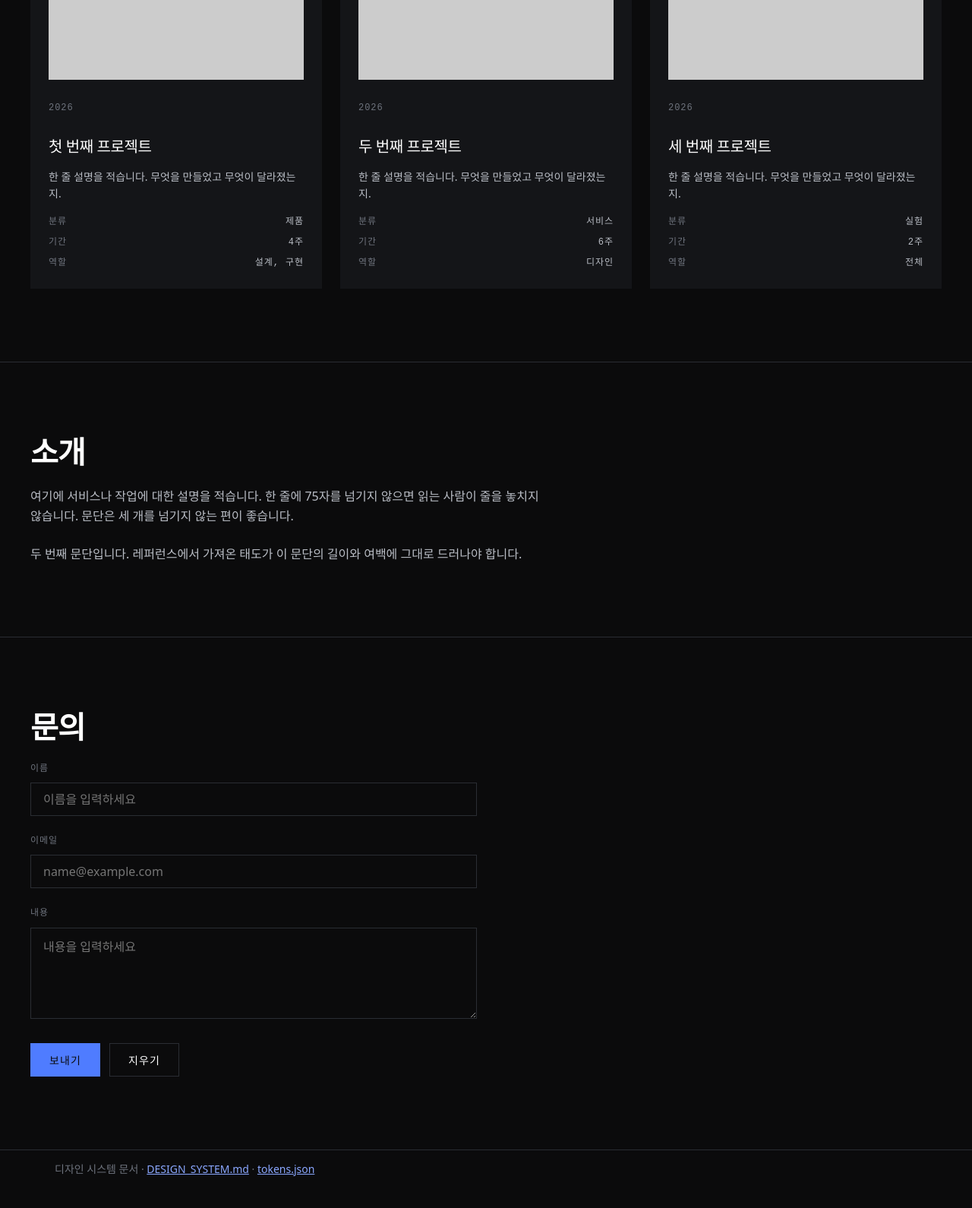
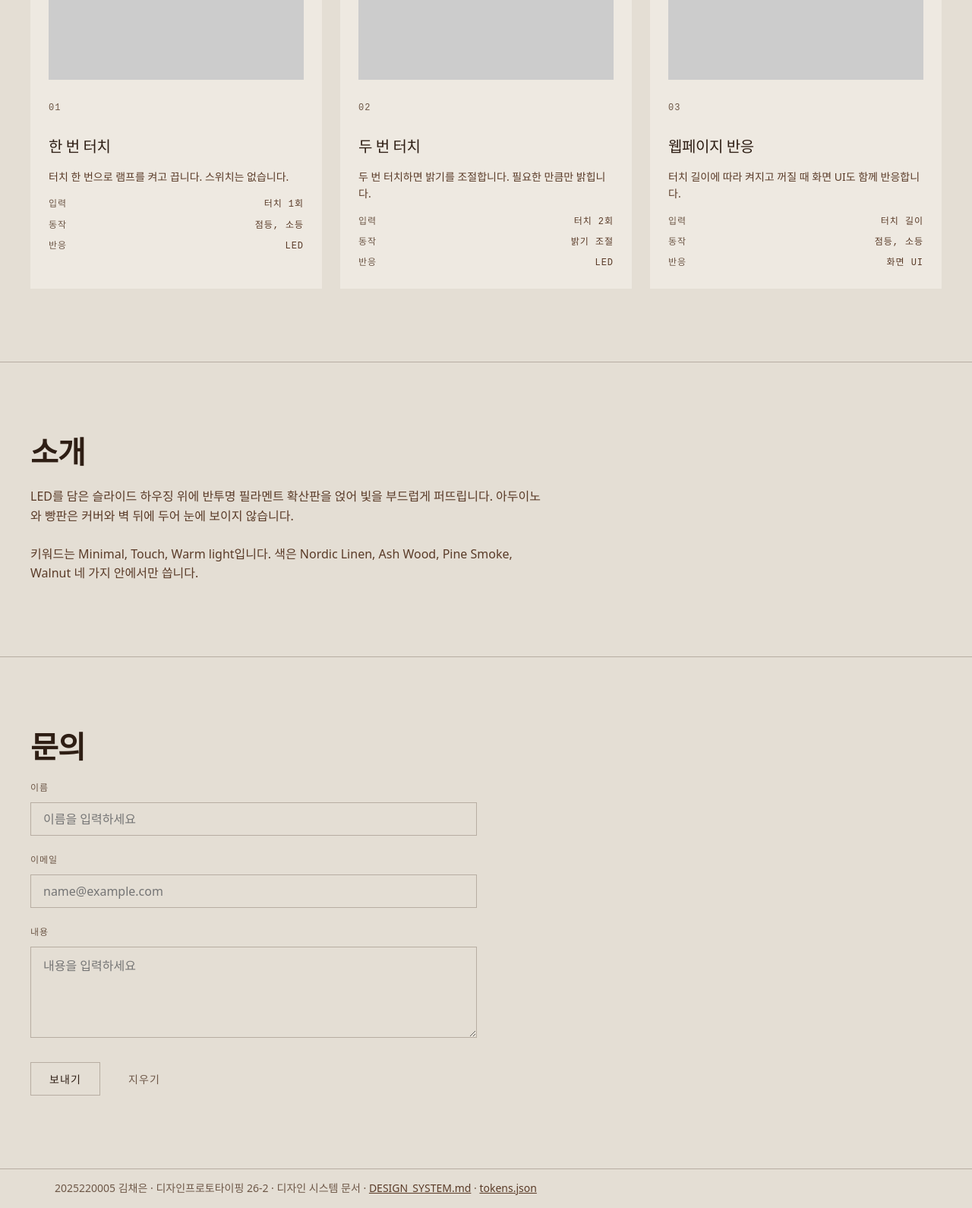
Before and after one commit to kchae236-alt/design-system, a plain HTML site: page index.html in a window 1280 px wide. Shown: the part 801-2391 px from the top of the page at 76% size. Before the commit the page ends 2365 px from the top, so only its background shows below. Drawn offline with Linux system fonts and the light colour scheme; placeholder pictures from the web are drawn by us; a web font is replaced by a local one.

Commit message:
Add files via upload

```diff
--- a/index.html
+++ b/index.html
@@ -3,17 +3,16 @@
 <head>
 <meta charset="utf-8">
 <meta name="viewport" content="width=device-width, initial-scale=1">
-<title>서비스 이름</title>
+<title>터치 데스크 램프</title>
 <link rel="stylesheet" href="https://cdn.jsdelivr.net/gh/orioncactus/pretendard@v1.3.9/dist/web/static/pretendard.css">
 <style>
 :root{
-  --black:#0B0B0C; --gray-900:#141518; --gray-700:#2A2D33; --gray-500:#6E737D;
-  --gray-300:#B9BDC5; --gray-100:#E8EAEE; --white:#FFFFFF;
-  --accent-500:#4F7CFF; --accent-300:#8AA7FF; --accent-700:#2E57C8;
+  --linen-300:#E4DED4; --linen-100:#EEE9E1; --ash-500:#B7ADA2; --pine-500:#7A857C;
+  --walnut-300:#6E5848; --walnut-500:#5A3B28; --walnut-900:#2E1E14;
 
-  --bg-canvas:var(--black); --bg-surface:var(--gray-900); --bg-signal:var(--accent-500);
-  --fg-primary:var(--white); --fg-secondary:var(--gray-300); --fg-muted:var(--gray-500);
-  --fg-signal:var(--accent-300); --border-hairline:var(--gray-700);
+  --bg-canvas:var(--linen-300); --bg-surface:var(--linen-100); --bg-signal:var(--walnut-500);
+  --fg-primary:var(--walnut-900); --fg-secondary:var(--walnut-500); --fg-muted:var(--walnut-300);
+  --fg-signal:var(--walnut-500); --border-hairline:var(--ash-500);
 
   --font-text:Pretendard,system-ui,sans-serif;
   --font-mono:'SF Mono',ui-monospace,monospace;
@@ -101,7 +100,7 @@ img{display:block;width:100%}
 .card{display:flex;flex-direction:column;gap:var(--card-gap);
   padding:var(--card-padding);background:var(--bg-surface);
   border-radius:var(--radius-none)}
-.card img{aspect-ratio:var(--card-media-ratio);object-fit:cover;background:var(--gray-700)}
+.card img{aspect-ratio:var(--card-media-ratio);object-fit:cover;background:var(--pine-500)}
 .card dl{display:grid;grid-template-columns:auto 1fr;gap:var(--space-2) var(--space-4);
   margin:0;font-family:var(--font-mono);font-size:var(--size-2xs);
   font-weight:var(--weight-medium);letter-spacing:var(--tracking-label)}
@@ -130,14 +129,14 @@ footer a{color:var(--fg-signal)}
 <header class="wrap section">
   <div class="grid">
     <div class="col-8">
-      <p class="label">서비스 이름</p>
-      <h1 class="display">여기에 한 줄 컨셉을 적습니다</h1>
-      <p class="lead">서비스가 무엇을 하는지 두 문장으로 적습니다. 누구를 위한 것이고,
-        무엇을 대신해 주는지까지 적으면 충분합니다.</p>
+      <p class="label">터치 데스크 램프</p>
+      <h1 class="display">손끝 한 번으로 켜지는 빛</h1>
+      <p class="lead">버튼 없이 터치만으로 켜고 끄는 미니멀 데스크 램프입니다.
+        한 번 터치하면 켜고 끄고, 두 번 터치하면 밝기를 조절합니다.</p>
       <div class="btns">
-        <a class="btn btn--primary" href="#projects">프로젝트 보기</a>
+        <a class="btn btn--primary" href="#features">기능 보기</a>
         <a class="btn btn--secondary" href="#contact">문의하기</a>
-        <a class="btn btn--utility" href="https://github.com/" target="_blank" rel="noopener">GitHub ↗</a>
+        <a class="btn btn--utility" href="https://github.com/kchae236-alt/design-system" target="_blank" rel="noopener">GitHub ↗</a>
       </div>
     </div>
   </div>
@@ -146,43 +145,43 @@ footer a{color:var(--fg-signal)}
 <hr class="rule">
 
 <main>
-  <section class="wrap section" id="projects">
+  <section class="wrap section" id="features">
     <div class="grid">
-      <div class="col-12"><h2 class="h2">프로젝트</h2></div>
+      <div class="col-12"><h2 class="h2">기능</h2></div>
 
       <article class="card col-4">
-        <img src="https://placehold.co/800x600/2A2D33/6E737D?text=1" alt="">
-        <p class="label">2026</p>
-        <h3 class="h3">첫 번째 프로젝트</h3>
-        <p class="small">한 줄 설명을 적습니다. 무엇을 만들었고 무엇이 달라졌는지.</p>
+        <img src="https://placehold.co/800x600/7A857C/E4DED4?text=1" alt="">
+        <p class="label">01</p>
+        <h3 class="h3">한 번 터치</h3>
+        <p class="small">터치 한 번으로 램프를 켜고 끕니다. 스위치는 없습니다.</p>
         <dl>
-          <dt>분류</dt><dd>제품</dd>
-          <dt>기간</dt><dd>4주</dd>
-          <dt>역할</dt><dd>설계, 구현</dd>
+          <dt>입력</dt><dd>터치 1회</dd>
+          <dt>동작</dt><dd>점등, 소등</dd>
+          <dt>반응</dt><dd>LED</dd>
         </dl>
       </article>
 
       <article class="card col-4">
-        <img src="https://placehold.co/800x600/2A2D33/6E737D?text=2" alt="">
-        <p class="label">2026</p>
-        <h3 class="h3">두 번째 프로젝트</h3>
-        <p class="small">한 줄 설명을 적습니다. 무엇을 만들었고 무엇이 달라졌는지.</p>
+        <img src="https://placehold.co/800x600/7A857C/E4DED4?text=2" alt="">
+        <p class="label">02</p>
+        <h3 class="h3">두 번 터치</h3>
+        <p class="small">두 번 터치하면 밝기를 조절합니다. 필요한 만큼만 밝힙니다.</p>
         <dl>
-          <dt>분류</dt><dd>서비스</dd>
-          <dt>기간</dt><dd>6주</dd>
-          <dt>역할</dt><dd>디자인</dd>
+          <dt>입력</dt><dd>터치 2회</dd>
+          <dt>동작</dt><dd>밝기 조절</dd>
+          <dt>반응</dt><dd>LED</dd>
         </dl>
       </article>
 
       <article class="card col-4">
-        <img src="https://placehold.co/800x600/2A2D33/6E737D?text=3" alt="">
-        <p class="label">2026</p>
-        <h3 class="h3">세 번째 프로젝트</h3>
-        <p class="small">한 줄 설명을 적습니다. 무엇을 만들었고 무엇이 달라졌는지.</p>
+        <img src="https://placehold.co/800x600/7A857C/E4DED4?text=3" alt="">
+        <p class="label">03</p>
+        <h3 class="h3">웹페이지 반응</h3>
+        <p class="small">터치 길이에 따라 켜지고 꺼질 때 화면 UI도 함께 반응합니다.</p>
         <dl>
-          <dt>분류</dt><dd>실험</dd>
-          <dt>기간</dt><dd>2주</dd>
-          <dt>역할</dt><dd>전체</dd>
+          <dt>입력</dt><dd>터치 길이</dd>
+          <dt>동작</dt><dd>점등, 소등</dd>
+          <dt>반응</dt><dd>화면 UI</dd>
         </dl>
       </article>
     </div>
@@ -194,10 +193,10 @@ footer a{color:var(--fg-signal)}
     <div class="grid">
       <div class="col-8">
         <h2 class="h2">소개</h2>
-        <p class="body">여기에 서비스나 작업에 대한 설명을 적습니다. 한 줄에 75자를 넘기지 않으면
-          읽는 사람이 줄을 놓치지 않습니다. 문단은 세 개를 넘기지 않는 편이 좋습니다.</p>
-        <p class="body">두 번째 문단입니다. 레퍼런스에서 가져온 태도가 이 문단의 길이와 여백에
-          그대로 드러나야 합니다.</p>
+        <p class="body">LED를 담은 슬라이드 하우징 위에 반투명 필라멘트 확산판을 얹어 빛을 부드럽게
+          퍼뜨립니다. 아두이노와 빵판은 커버와 벽 뒤에 두어 눈에 보이지 않습니다.</p>
+        <p class="body">키워드는 Minimal, Touch, Warm light입니다. 색은 Nordic Linen, Ash Wood,
+          Pine Smoke, Walnut 네 가지 안에서만 씁니다.</p>
       </div>
     </div>
   </section>
@@ -222,8 +221,8 @@ footer a{color:var(--fg-signal)}
             <textarea id="message" placeholder="내용을 입력하세요"></textarea>
           </div>
           <div class="btns">
-            <button class="btn btn--primary" type="submit">보내기</button>
-            <button class="btn btn--secondary" type="reset">지우기</button>
+            <button class="btn btn--secondary" type="submit">보내기</button>
+            <button class="btn btn--utility" type="reset">지우기</button>
           </div>
         </form>
       </div>
@@ -236,8 +235,9 @@ footer a{color:var(--fg-signal)}
 <footer class="wrap">
   <div class="grid">
     <div class="col-12">
-      <p>디자인 시스템 문서 · <a href="design-system/DESIGN_SYSTEM.md">DESIGN_SYSTEM.md</a>
-        · <a href="design-system/tokens.json">tokens.json</a></p>
+      <p>2025220005 김채은 · 디자인프로토타이핑 26-2 · 디자인 시스템 문서
+        · <a href="https://github.com/kchae236-alt/design-system/blob/main/design-system/DESIGN_SYSTEM.md" target="_blank" rel="noopener">DESIGN_SYSTEM.md</a>
+        · <a href="https://github.com/kchae236-alt/design-system/blob/main/design-system/tokens.json" target="_blank" rel="noopener">tokens.json</a></p>
     </div>
   </div>
 </footer>
```
Also changed, not shown: tokens.json (+17 -20 lines), 1 other file.
